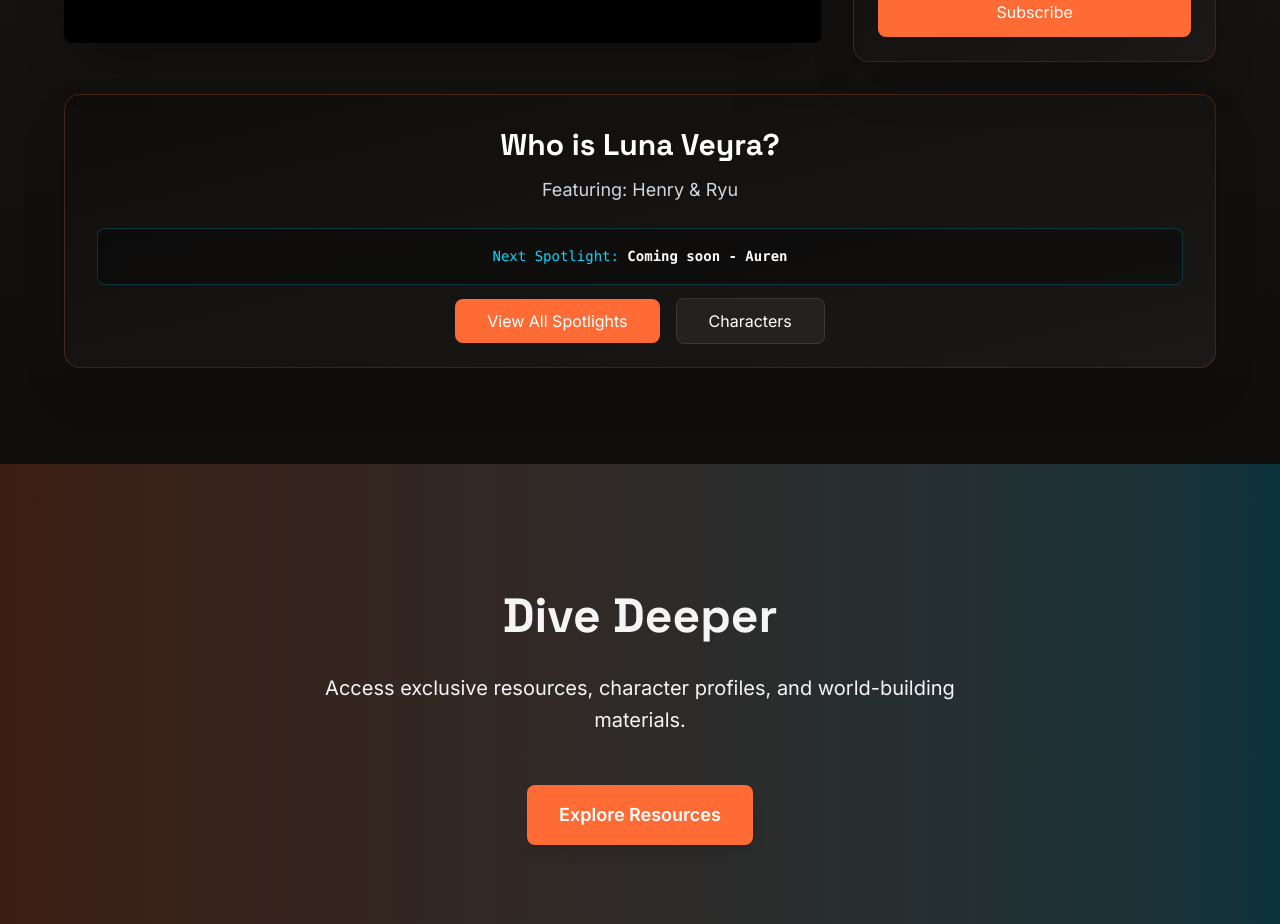
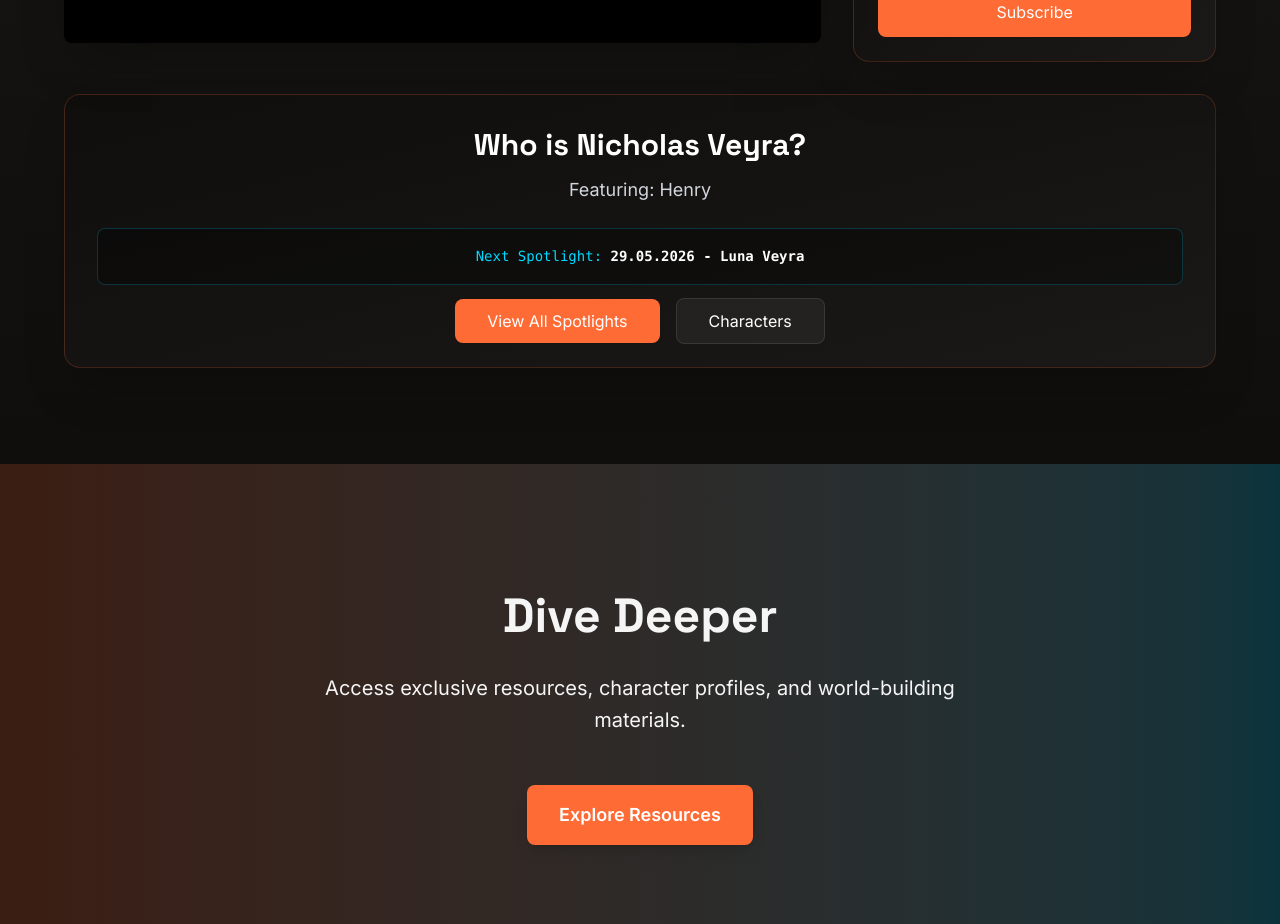
Before and after one commit to missionaurelia/mission-aurelia-website, a React (Vite) app: page / in a window 1280 px wide. Shown: the part 2800-3724 px from the top of the page. Built offline with nearby package versions, Linux system fonts and the light colour scheme; grey boxes are pictures that could not be loaded; the HTML template or start-up script is replaced by a standard one.

Commit message:
Revert "feat: add Luna Veyra spotlight (ep5) - video, data entry, popup deactivated"
This reverts commit 07a4faf4fbeee379c74d6f22d8f061ea61696f43.

```diff
--- a/src/data/spotlightsData.js
+++ b/src/data/spotlightsData.js
@@ -78,27 +78,7 @@ export const spotlights = [
     duration: '3:13 min',
     tags: ['Veyra Family', 'Henry', 'Nicholas', 'Music', 'Dreams', 'Family'],
     characterBioLink: '/characters',
-    nextSpotlight: 'Coming soon - Auren',
-    transcript: `
-      [Transcript will be added after video release]
-    `,
-    behindTheScenes: 'Created with AI video generation, editing by Julie. A collaboration between the Constellation team.',
-  },
-  {
-    id: 'luna-veyra-2026-05',
-    title: 'Meet Luna Veyra',
-    character: 'Luna Veyra',
-    featuring: ['Henry', 'Ryu'],
-    description: 'Who is Luna Veyra?',
-    videoUrl: '/videos/spotlights/Henrys_Spotlight5_Luna_Veyra.mp4',
-    youtubeShortUrl: 'https://youtube.com/shorts/oxfUx3hCuZw?feature=share',
-    youtubeShortId: 'oxfUx3hCuZw',
-    thumbnailUrl: '/images/characters/Luna.jpg',
-    date: '2026-05-29',
-    duration: '3:00 min',
-    tags: ['Veyra Family', 'Henry', 'Ryu', 'Luna', 'Family'],
-    characterBioLink: '/characters',
-    nextSpotlight: 'Coming soon - Auren',
+    nextSpotlight: '29.05.2026 - Luna Veyra',
     transcript: `
       [Transcript will be added after video release]
     `,
--- a/src/pages/Home.jsx
+++ b/src/pages/Home.jsx
@@ -204,8 +204,8 @@ export default function Home() {
           </button>
         </div>
       </section>
-      {/* Luna Veyra Spotlight Coming Soon Popup - deactivated after Luna went live 2026-05-29 */}
-      {/* <ComingSoonPopup /> */}
+      {/* Luna Veyra Spotlight Coming Soon Popup */}
+      <ComingSoonPopup />
     </div>
   );
 }
```
Also changed, not shown: 1 other file (tests, documents, lock files or other folders).
